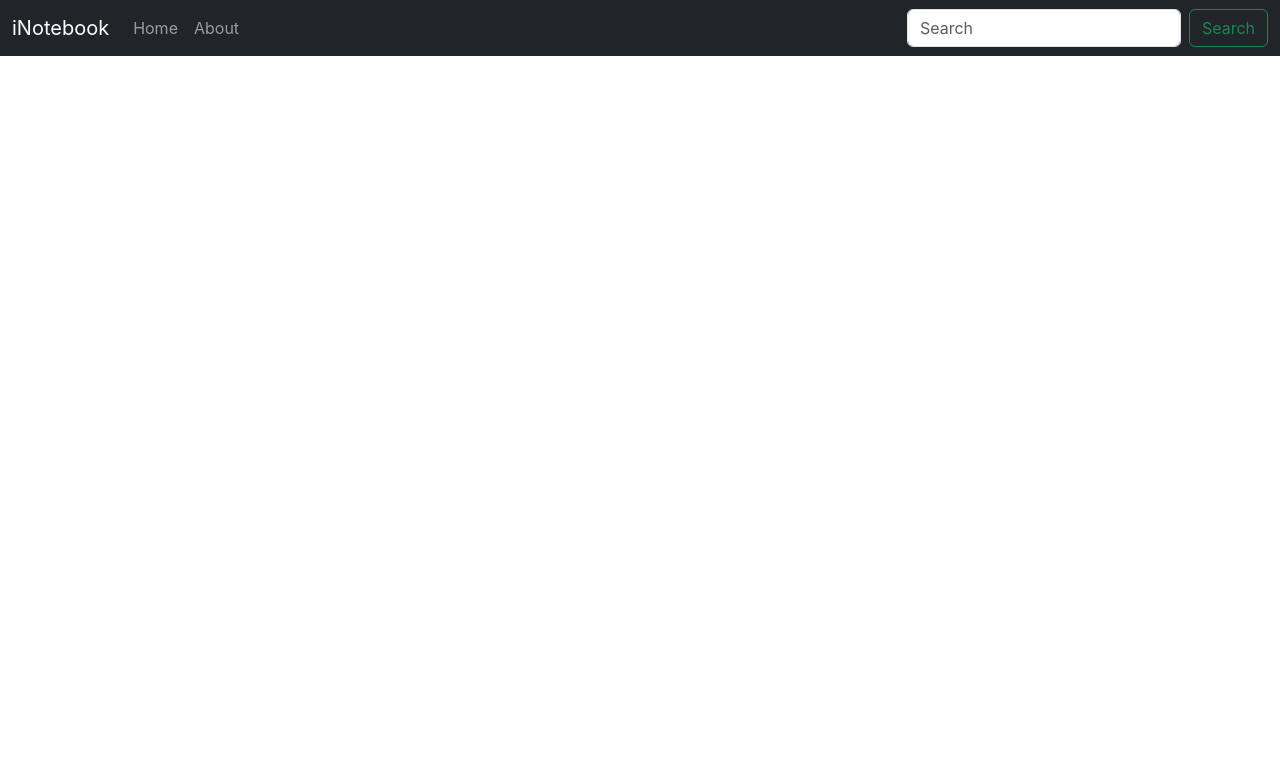
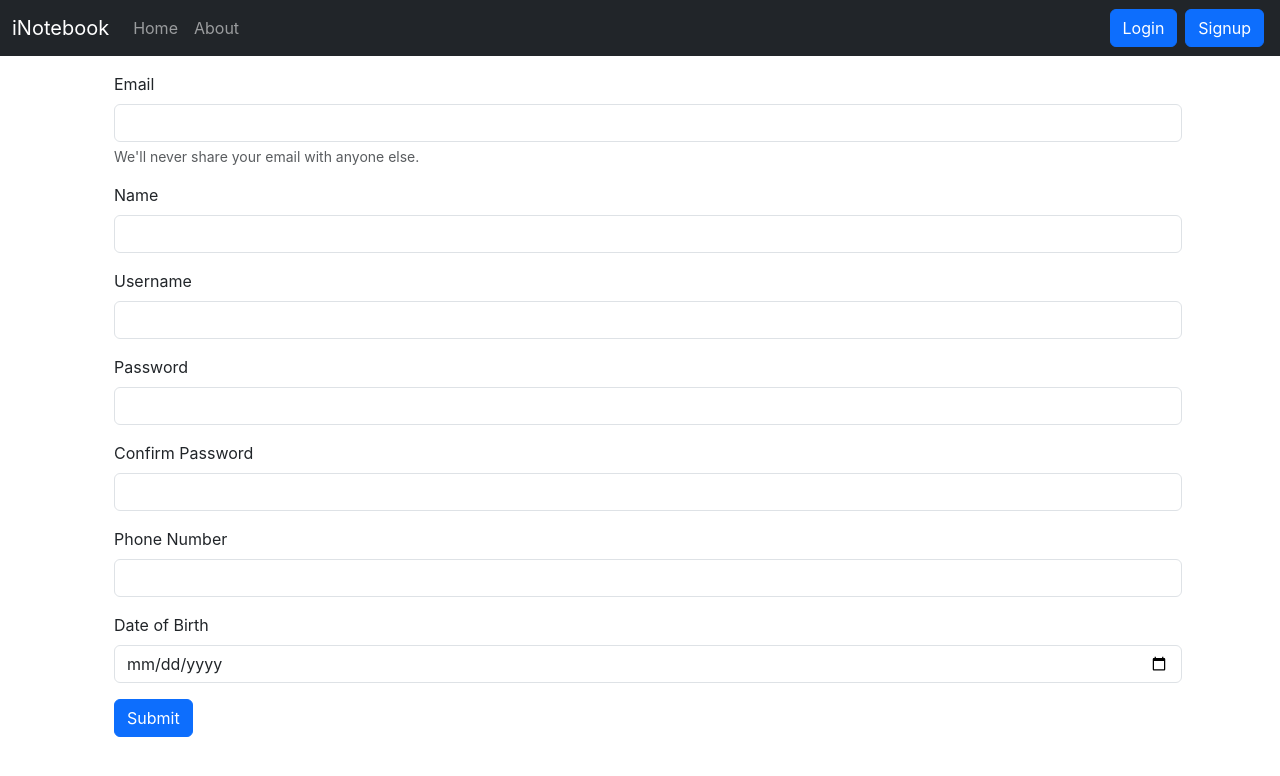
Before and after one commit to INVINCIBLE06/inotebook, a React (Create React App) app in the folder frontend/: page /signup in a window 1280 px wide. Shown: the top 776 px of the page. Built offline with nearby package versions, Linux system fonts and the light colour scheme.

Commit message:
Login and Signup button added

```diff
--- a/frontend/src/App.js
+++ b/frontend/src/App.js
@@ -4,6 +4,9 @@ import Navbar from "./components/Navbar";
 import NoteState from "./context/notes/NoteState";
 import { About } from "./components/About";
 import { Home } from "./components/Home";
+import Login from "./components/Login";
+import Signup from "./components/Signup";
+
 // import Alert from "./components/Alert";
 
 function App() {
@@ -17,6 +20,8 @@ function App() {
             <Routes>
               <Route path="/" element={<Home />} />
               <Route path="/about" element={<About />} />
+              <Route path="/login" element={<Login />} />
+              <Route path="/signup" element={<Signup />} />
             </Routes>
           </div>
         </Router>
--- a/frontend/src/components/AddNote.js
+++ b/frontend/src/components/AddNote.js
@@ -10,6 +10,8 @@ const AddNote = () => {
   {
     e.preventDefault();
     addNote(note.title, note.description, note.tag);
+    setNote({title: "", description: "", tag: ""});
+
   }
 
   const onChange = (e) =>
@@ -18,21 +20,21 @@ const AddNote = () => {
   }
   return (
     <div className="container my-3">
-      <h2>Add a note</h2>
+      <h2>Add Note</h2>
       <form className="my-3">
         <div className="mb-3">
           <label htmlFor="title" className="form-label">Title</label>
-          <input type="text" className="form-control" id="title" name="title" aria-describedby="emailHelp" onChange={onChange} />
+          <input type="text" className="form-control" id="title" name="title" aria-describedby="emailHelp" value={note.title} onChange={onChange} minLength={5} required/>
         </div>
         <div className="mb-3">
           <label htmlFor="description" className="form-label">Description</label>
-          <input type="text" className="form-control" id="description" name="description" onChange={onChange} />
+          <input type="text" className="form-control" id="description" name="description" value={note.description} onChange={onChange} minLength={5} required />
         </div>
         <div className="mb-3">
           <label htmlFor="tag" className="form-label">Tag</label>
-          <input type="text" className="form-control" id="tag" name="tag" onChange={onChange} />
+          <input type="text" className="form-control" id="tag" name="tag" value={note.tag} onChange={onChange} required />
         </div>
-        <button type="submit" className="btn btn-primary" onClick={handleClick}>
+        <button disabled={note.title.length < 5 || note.description.length < 5} type="submit" className="btn btn-primary" onClick={handleClick}>
           Add Note
         </button>
       </form>
--- /dev/null
+++ b/frontend/src/components/Login.js
@@ -0,0 +1,62 @@
+import React, { useState } from 'react'
+import * as url  from "../context/notes/urlhelper";
+import { useNavigate } from 'react-router-dom';
+
+
+const Login = () =>
+{
+    const [credentials, setCredentials] = useState({email : "", password : ""});
+    let navigate = useNavigate();
+
+    const handleSubmit = async(e) =>
+    {
+        e.preventDefault();
+        const response = await fetch(url.POST_SIGNIN_USER,
+        {
+            method: `POST`,
+            headers:
+            {
+                "Content-Type": "application/json",
+            },
+            body: JSON.stringify({email: credentials.email, password : credentials.password})
+        });
+        const json = await response.json()
+        console.log(json);
+        if(json.success)
+        {
+            localStorage.setItem('token', json.authtoken);
+            navigate("/");
+        }
+        else
+        {
+            alert(`Invalid Credentials`);
+        }
+    }
+
+    const onChange = (e) =>
+    {
+        setCredentials({ ...credentials, [e.target.name]: e.target.value})
+    }
+
+
+    return (
+        <div>
+            <form onSubmit={handleSubmit}>
+            <div className="container mx-2">
+                <div className="mb-3 mt-3">
+                    <label htmlFor="email" className="form-label">Email address</label>
+                    <input type="email" className="form-control" id="email" name="email" value={credentials.email} onChange ={onChange} aria-describedby="emailHelp" />
+                        <div id="emailHelp" className="form-text">We'll never share your email with anyone else.</div>
+                </div>
+                <div className="mb-3">
+                    <label htmlFor="password" className="form-label">Password</label>
+                    <input type="password" className="form-control" id="password" name="password" value={credentials.password} onChange ={onChange} />
+                </div>
+                <button type="submit" className="btn btn-primary" >Submit</button>
+            </div>
+            </form>
+        </div>
+    )
+}
+
+export default Login
--- a/frontend/src/components/Navbar.js
+++ b/frontend/src/components/Navbar.js
@@ -22,8 +22,8 @@ const Navbar = () => {
                         </li>
                     </ul>
                     <form className="d-flex" role="search">
-                        <input className="form-control me-2" type="search" placeholder="Search" aria-label="Search" />
-                        <button className="btn btn-outline-success" type="submit">Search</button>
+                        <Link className='btn btn-primary mx-1' to='/login' role='button'>Login</Link>
+                        <Link className='btn btn-primary mx-1' to='/signup' role='button'>Signup</Link>
                     </form>
                 </div>
             </div>
--- a/frontend/src/components/Notes.js
+++ b/frontend/src/components/Notes.js
@@ -13,18 +13,16 @@ const Notes = () => {
 
   const ref = useRef(null);
   const refClose = useRef(null);
-
   const [note, setNote] = useState({ id: "", etitle: "", edescription: "", etag: "" });
 
   const updateNote = (currentNote) => {
     ref.current.click();
-    editNode({id: currentNote._id, etitle:currentNote.title, edescription: currentNote.description, etag: currentNote.tag})
+    setNote({id: currentNote._id, etitle:currentNote.title, edescription: currentNote.description, etag: currentNote.tag})
   };
 
   const handleClick = (e) => {
-    console.log('Update the node...', note);
     editNode(note.id, note.etitle, note.edescription, note.etag)
-    e.preventDefault();
+    refClose.current.click();
   };
 
   const onChange = (e) => {
@@ -56,24 +54,20 @@ const Notes = () => {
               <form className="my-3">
                 <div className="mb-3">
                   <label htmlFor="title" className="form-label">Title</label>
-                  <input type="text" className="form-control" id="etitle" name="etitle" value={note.etitle} aria-describedby="emailHelp" onChange={onChange} />
+                  <input type="text" className="form-control" id="etitle" name="etitle" value={note.etitle} aria-describedby="emailHelp" onChange={onChange} minLength={5} required />
                 </div>
                 <div className="mb-3">
                   <label htmlFor="description" className="form-label">Description</label>
-                  <input type="text" className="form-control" id="edescription" value={note.edescription} name="edescription" onChange={onChange} />
+                  <input type="text" className="form-control" id="edescription" value={note.edescription} name="edescription" onChange={onChange} minLength={5} required />
                 </div>
                 <div className="mb-3">
                   <label htmlFor="tag" className="form-label">Tag</label>
-                  <input type="text" className="form-control" id="etag" value={note.etag} name="etag" onChange={onChange} />
+                  <input type="text" className="form-control" id="etag" value={note.etag} name="etag" onChange={onChange} required />
                 </div>
               </form>
               <div className="modal-footer">
-                <button ref={refClose} type="button" className="btn btn-secondary" data-bs-dismiss="modal">
-                  Close
-                </button>
-                <button onClick={handleClick} type="button" className="btn btn-primary" >
-                  Update Note
-                </button>
+                <button ref={refClose} type="button" className="btn btn-secondary" data-bs-dismiss="modal">Close</button>
+                <button disabled={note.etitle.length < 5 || note.edescription.length < 5} onClick={handleClick} type="button" className="btn btn-primary" >Update Note</button>
               </div>
             </div>
           </div>
@@ -81,8 +75,12 @@ const Notes = () => {
       </div>
       <div className="row my-3">
         <h2>Your Notes</h2>
-        {notes?.map((note) => {
-          return <Noteitem key={note.id} updateNote={updateNote} note={note} />;
+        <div className="container mx-2">
+          {notes.length === 0 && `No notes to display`}
+        </div>
+        {notes?.map((note) =>
+        {
+          return <Noteitem key={note._id} updateNote={updateNote} note={note} />;
         })}
       </div>
     </>
--- /dev/null
+++ b/frontend/src/components/Signup.js
@@ -0,0 +1,80 @@
+import React, { useState } from 'react'
+import * as url from "../context/notes/urlhelper";
+import { useNavigate } from 'react-router-dom';
+
+const Signup = () => {
+
+    const [credentials, setCredentials] = useState({name: "", email: "", password: "", cpassword: "", username: "", phone_no: "", date_of_birth: "" });
+    let navigate = useNavigate();
+
+    const handleSubmit = async(e) =>
+    {
+        e.preventDefault();
+        const response = await fetch(url.POST_SIGNUP_USER,
+        {
+            method: `POST`,
+            headers:
+            {
+                "Content-Type": "application/json",
+            },
+            body: JSON.stringify({name : credentials.name, email: credentials.email, password : credentials.password, cpassword : credentials.cpassword, username: credentials.username, phone_no : credentials.phone_no, date_of_birth : credentials.date_of_birth})
+        });
+        const json = await response.json()
+        console.log(json);
+        if(json.success)
+        {
+            localStorage.setItem('token', json.authtoken);
+            navigate("/");
+        }
+        else
+        {
+            alert(`Invalid Credentials`);
+        }
+    }
+
+    const onChange = (e) => {
+        setCredentials({ ...credentials, [e.target.name]: e.target.value })
+    }
+
+
+    return (
+        <div className="container">
+            <form>
+                <div className="container mx-2">
+                    <div className="mb-3 mt-3">
+                        <label htmlFor="email" className="form-label font-weight-bold">Email</label>
+                        <input type="email" className="form-control" id="email" name="email" onChange={onChange} value={credentials.email}  />
+                        <div id="emailHelp" className="form-text">We'll never share your email with anyone else.</div>
+                    </div>
+                    <div className="mb-3">
+                        <label htmlFor="name" className="form-label">Name</label>
+                        <input type="name" className="form-control" id="name" name="name" onChange={onChange} value={credentials.name}  />
+                    </div>
+                    <div className="mb-3">
+                        <label htmlFor="username" className="form-label">Username</label>
+                        <input type="username" className="form-control" id="username" name="username" onChange={onChange} value={credentials.username}  />
+                    </div>
+                    <div className="mb-3">
+                        <label htmlFor="password" className="form-label">Password</label>
+                        <input type="password" className="form-control" id="password" name="password" onChange={onChange} value={credentials.password}  />
+                    </div>
+                    <div className="mb-3">
+                        <label htmlFor="cpassword" className="form-label">Confirm Password</label>
+                        <input type="cpassword" className="form-control" id="cpassword" name="cpassword" onChange={onChange} value={credentials.cpassword}  />
+                    </div>
+                    <div className="mb-3">
+                        <label htmlFor="phone" className="form-label">Phone Number</label>
+                        <input type="phone" className="form-control" id="phone" name="phone" onChange={onChange} value={credentials.phone_no}  />
+                    </div>
+                    <div className="mb-3">
+                        <label htmlFor="dob" className="form-label">Date of Birth</label>
+                        <input type="date" className="form-control" id="dob" name="dob" onChange={onChange} value={credentials.date_of_birth}  />
+                    </div>
+                    <button type="submit" className="btn btn-primary" >Submit</button>
+                </div>
+            </form>
+        </div>
+    )
+}
+
+export default Signup
```
Also changed, not shown: frontend/src/context/notes/NoteState.js (+12 -7 lines), 1 other file (tests, documents, lock files or other folders).
